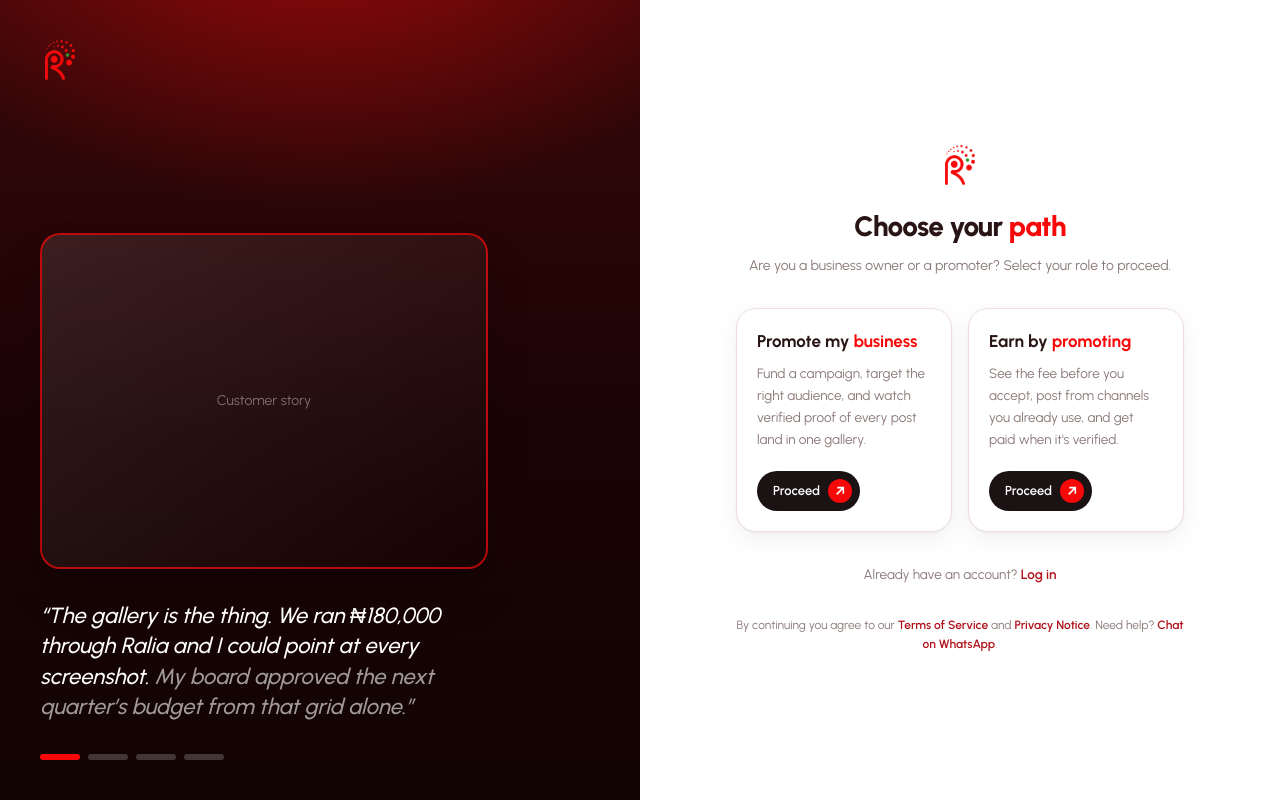
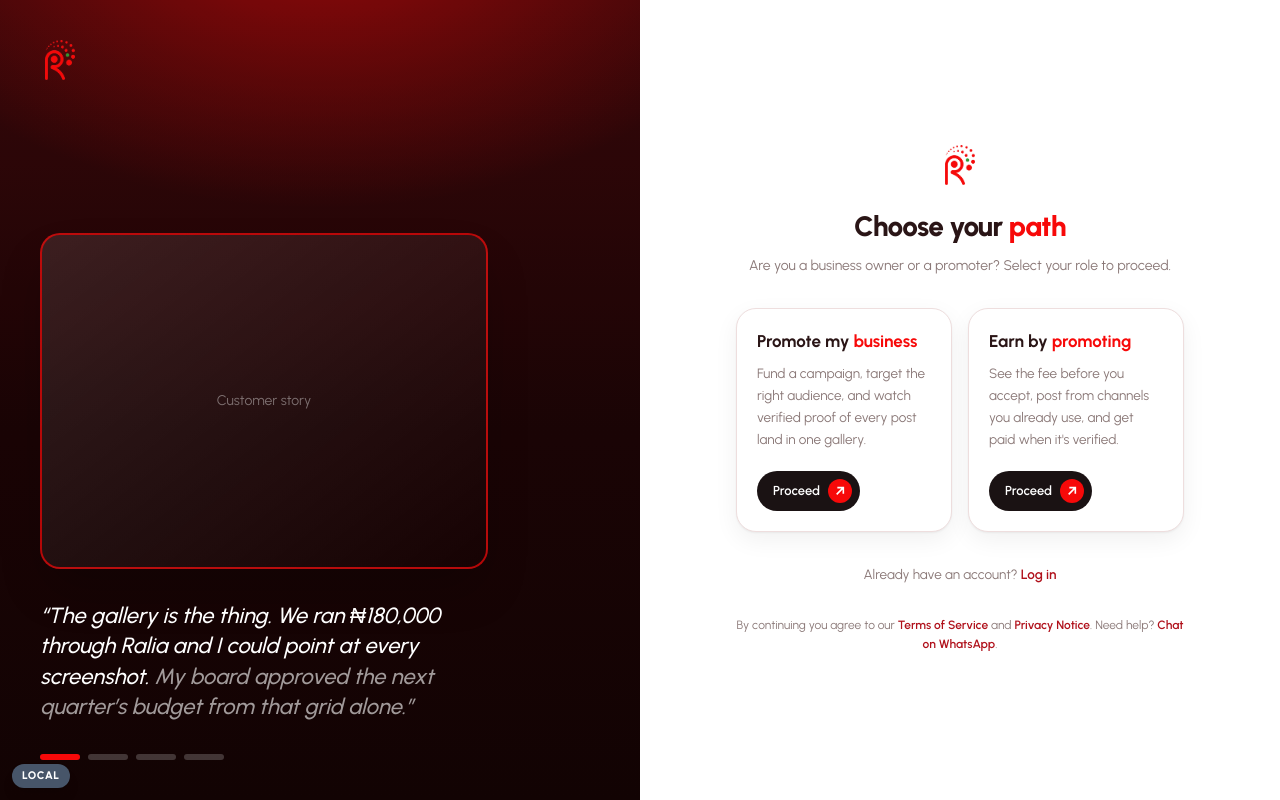
Before and after one commit to theofficialralia/ralia-client, a Next.js app: page /choose in a window 1280 px wide. Built offline with nearby package versions, Linux system fonts and the light colour scheme; no server answers.

Commit message:
feat: environment badge + Vercel deploy config
- EnvBadge: fixed corner pill driven by NEXT_PUBLIC_APP_ENV (local/dev/staging),
  hidden in production; wired into the root layout.
- .env.example documents NEXT_PUBLIC_APP_ENV.
- README deployment section now targets Vercel.

```diff
--- a/app/layout.tsx
+++ b/app/layout.tsx
@@ -2,6 +2,7 @@
 import { Urbanist } from 'next/font/google';
 import './globals.css';
 import { Providers } from '@/lib/providers';
+import { EnvBadge } from '@/components/EnvBadge';
 
 const urbanist = Urbanist({
   subsets: ['latin'],
@@ -26,6 +27,7 @@
       </head>
       <body>
         <Providers>{children}</Providers>
+        <EnvBadge />
       </body>
     </html>
   );
--- /dev/null
+++ b/components/EnvBadge.tsx
@@ -0,0 +1,27 @@
+const ENV = (process.env.NEXT_PUBLIC_APP_ENV ?? "local").toLowerCase();
+
+const COLORS: Record<string, { bg: string; fg: string }> = {
+  local: { bg: "#475569", fg: "#ffffff" },   // slate
+  dev: { bg: "#f59e0b", fg: "#1c1207" },      // amber
+  staging: { bg: "#7c3aed", fg: "#ffffff" },  // violet
+};
+
+/**
+ * Fixed corner badge showing which environment this build is. Reads the build-time
+ * NEXT_PUBLIC_APP_ENV (set per environment on Vercel). Hidden in production so it
+ * never shows to real users; visible for local / dev / staging.
+ */
+export function EnvBadge() {
+  if (ENV === "production" || ENV === "prod") return null;
+  const c = COLORS[ENV] ?? COLORS.local;
+  return (
+    <div
+      aria-hidden
+      title={`environment: ${ENV}`}
+      className="fixed bottom-3 left-3 z-[9999] pointer-events-none select-none rounded-full px-2.5 py-1 text-[11px] font-extrabold uppercase tracking-wider shadow-lg ring-1 ring-black/10"
+      style={{ backgroundColor: c.bg, color: c.fg }}
+    >
+      {ENV}
+    </div>
+  );
+}
```
Also changed, not shown: 2 other files (tests, documents, lock files or other folders).
